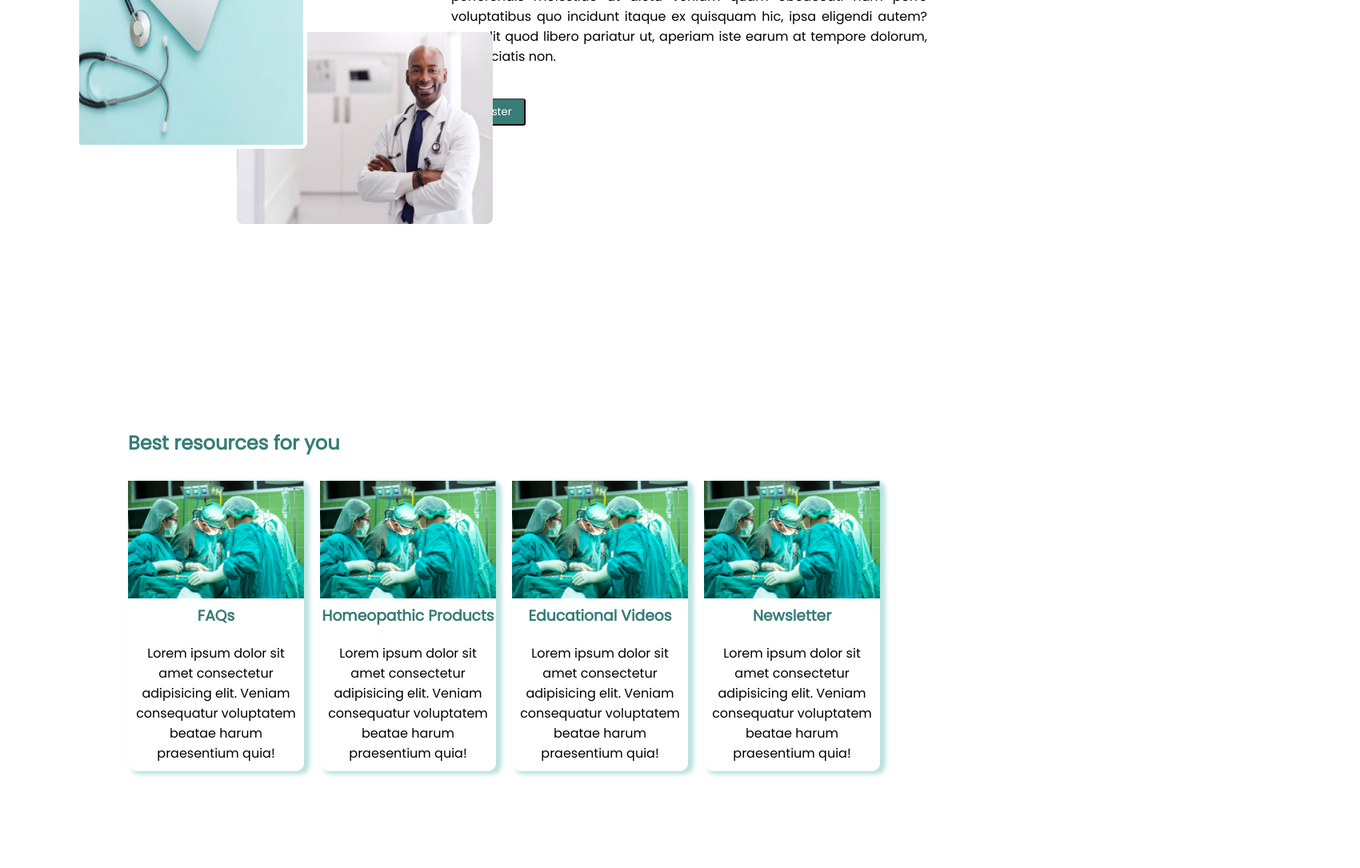
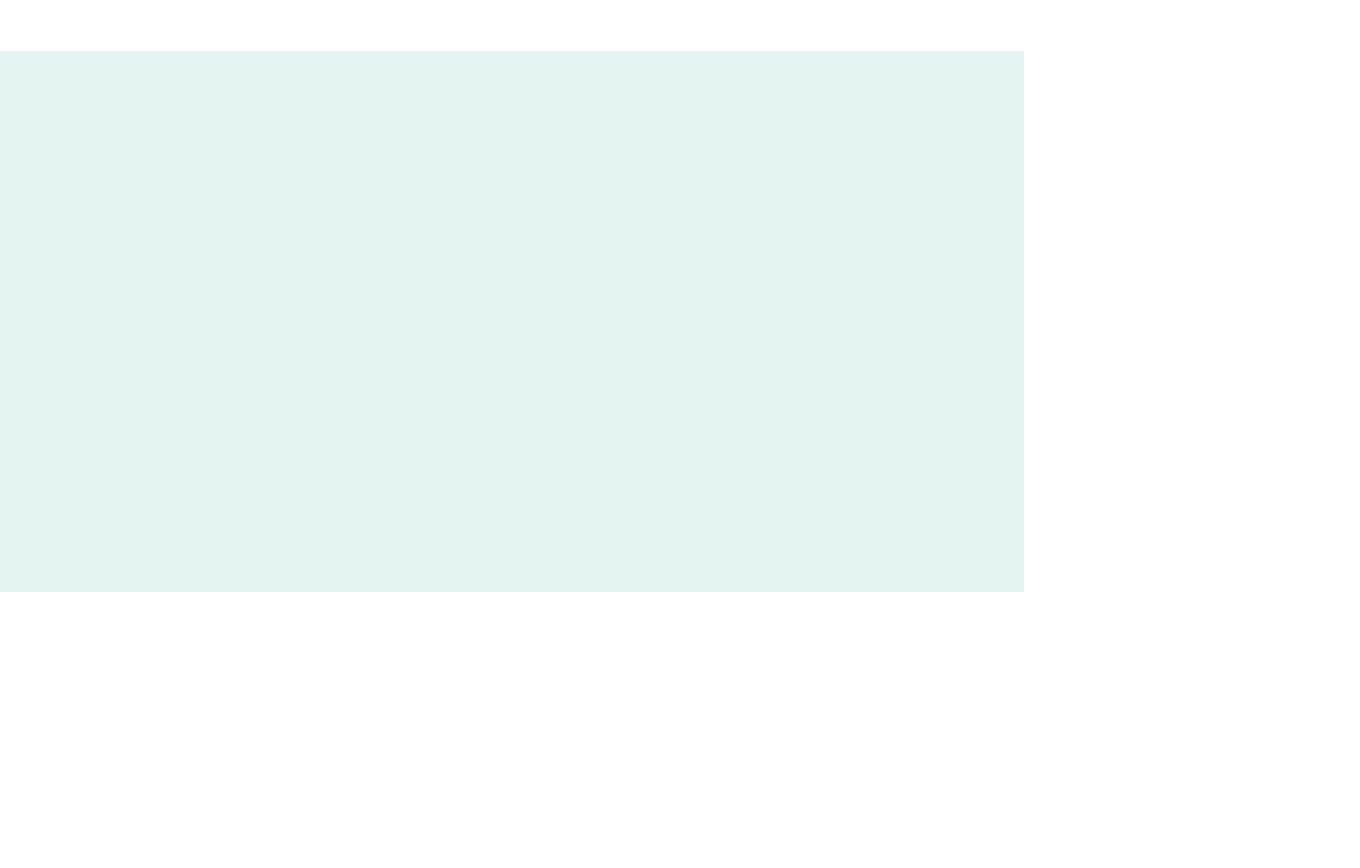
Before and after one commit to Sheila-a/Clientele, a React (Create React App) app: page / in a window 1280 px wide. Shown: the part 1580-2665 px from the top of the page at 80% size, 1700 px wide, since content can reach past the window. Built offline with nearby package versions, Linux system fonts and the light colour scheme; a web font is replaced by a local one.

Commit message:
First Testing

```diff
--- a/src/Home.js
+++ b/src/Home.js
@@ -1,20 +1,29 @@
-import Imp from "./Components/Importance/Imp";
-import Intro from "./Components/Intro/Intro";
-import Navbar from "./Components/Navbar/Navbar";
-import Resource from "./Components/Resources/Resource";
-import Stuff11 from "./Components/Stuff11/Stuff11";
-import Touch from "./Components/Get In Touch/Touch";
-import Footer from "./Components/Footer/footer";
+import Imp from "./Components/Home/Importance/Imp";
+import Intro from "./Components/Home/Intro/Intro";
+import Navbar from "./Components/Home/Navbar/Navbar";
+import Resource from "./Components/Home/Resources/Resource";
+import Stuff11 from "./Components/Home/Stuff11/Stuff11";
+import Touch from "./Components/Home/Get In Touch/Touch";
+import Footer from "./Components/Home/Footer/footer";
+import OB from "./Components/Home/Our Blog/OB";
+import RWU from "./Components/Home/Reg w Us/RWU";
+import React from "react";
+import "aos/dist/aos.css";
 
 const Home = () => {
   return (
     <div>
+      {/* Approved */}
       <Navbar />
+      {/* Approved */}
       <Intro />
+      {/* Approved */}
       <Stuff11 />
-      <Imp />
-      <Resource />
+      {/* <Imp /> */}
+      {/* <Resource /> */}
+      {/* <OB /> */}
       <Touch />
+      <RWU />
       <Footer />
     </div>
   );
```
